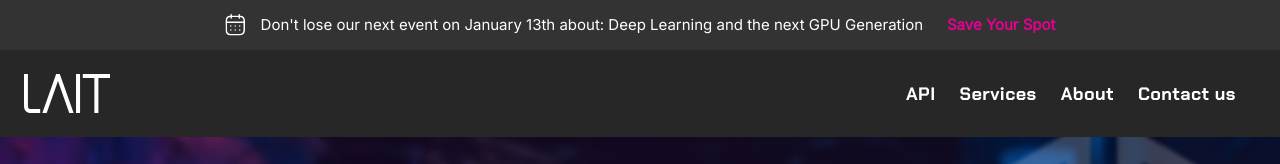
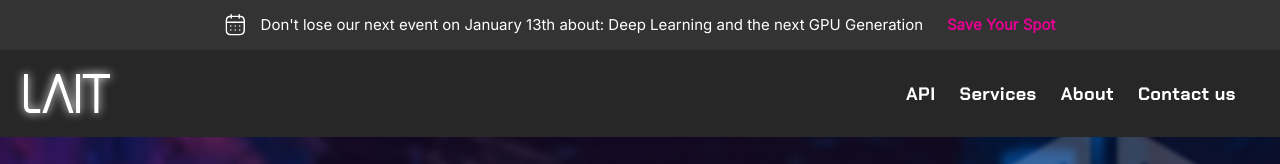
Before and after one commit to asdm1098/LandingLait, an Astro site: page / in a window 1280 px wide. Shown: the top 164 px of the page. Built offline with nearby package versions, Linux system fonts and the light colour scheme; Astro itself is replaced by a stand-in of ours.

Commit message:
add brigh logo

```diff
--- a/src/assets/Logotipo_Definitivo 1.astro
+++ b/src/assets/Logotipo_Definitivo 1.astro
@@ -4,13 +4,14 @@
 	viewBox='0 0 86 39'
 	fill='none'
 	xmlns='http://www.w3.org/2000/svg'
+	style='filter: drop-shadow(0 0 5px #fff);'
 >
 	<g clip-path='url(#clip0_128_343)'>
 		<path
-			d='M6.555 35.0392C5.1061 35.0392 3.92671 33.8585 3.92671 32.4079V0.0334778H0V32.4089C0 36.027 2.94011 38.9714 6.555 38.9714H16.1642V35.0402H6.555V35.0392Z'
+			d='M6.555 35.0392C5.1061 35.0392 3.92671 33.8585 3.92671 32.4079V0.0334778H0 V32.4089C0 36.027 2.94011 38.9714 6.555 38.9714H16.1642V35.0402H6.555V35.0392Z'
 			fill='white'></path>
 		<path
-			d='M35.8893 0.361407L35.7732 0.0334778H32.1829L32.0668 0.361407L18.6106 38.3432L18.3774 39H22.6632L22.7792 38.6721L33.978 7.06181L45.1768 38.6721L45.2929 39H49.5786L49.3455 38.3432L35.8893 0.361407Z'
+			d='M35.8893 0.361407L35.7732 0.0334778H32.1829L32.0668 0.361407L18.6106 38.3432L18.3774 39h4.28577L22.7792 38.6721L33.978 7.06181L45.1768 38.6721L45.2929 39h4.28577L49.3455 38.3432L35.8893 0.361407Z'
 			fill='white'></path>
 		<path
 			d='M52.5109 0.0334778H52.019V39H56.0667V0.0334778H52.5109Z'
```
